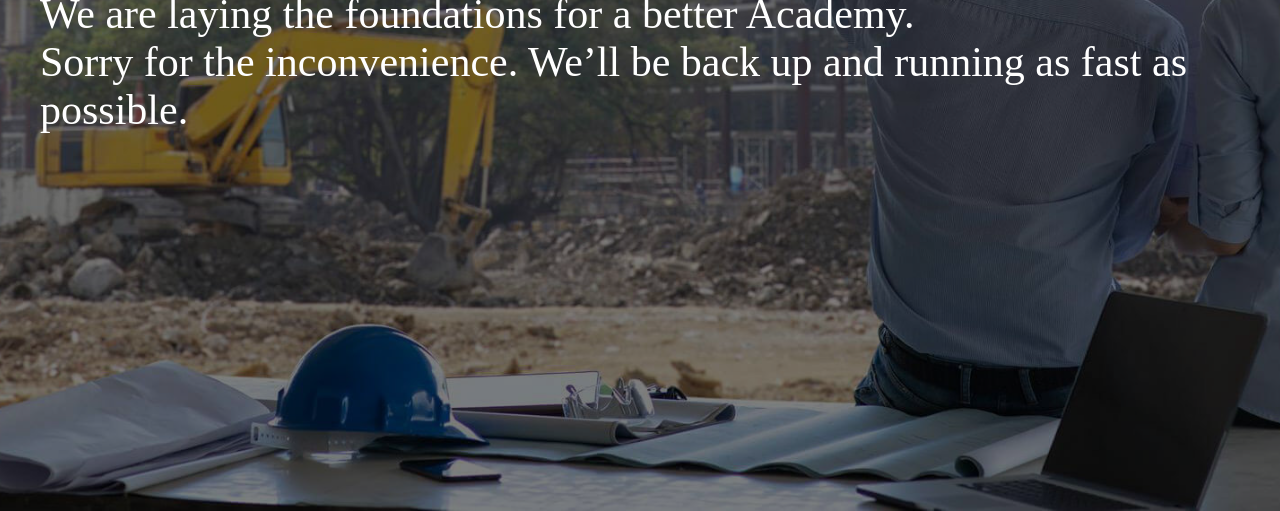
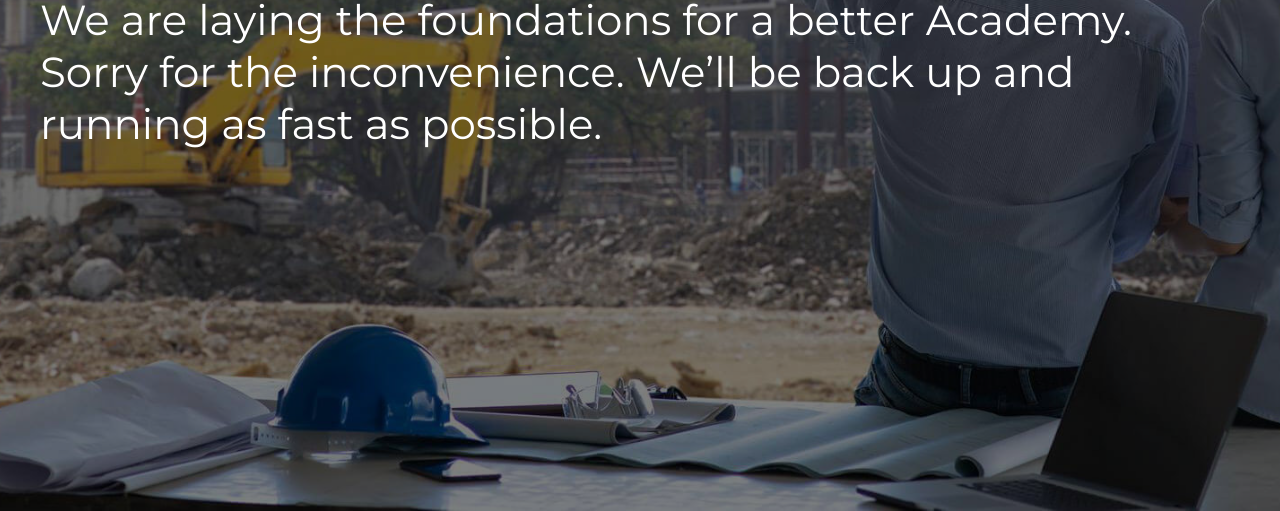
Before and after one commit to teamdeeson/ciobacademy, a plain HTML site: page index.html in a window 1280 px wide. Shown: the part 289-800 px from the top of the page. Drawn offline with Linux system fonts and the light colour scheme.

Commit message:
font using link

```diff
--- a/css/style.css
+++ b/css/style.css
@@ -1,7 +1,4 @@
-@font-face {
-    font-family: 'andika_basicregular';
-    src: url('fonts/m.woff2') format('woff2');
-}
+
 
 header{
     position: fixed;
--- a/index.html
+++ b/index.html
@@ -20,7 +20,7 @@
     <meta name="twitter:site" content="@theCIOB" />
     <meta name="twitter:creator" content="@theCIOB" />
 
-
+    <link href="https://fonts.googleapis.com/css?family=Montserrat" rel="stylesheet">
     <link rel="stylesheet" type="text/css" href="css/s.css">
     <link rel="stylesheet" type="text/css" href="css/style.css">
     <script src="js/index.js"></script>
```
Also changed, not shown: 2 other files.
